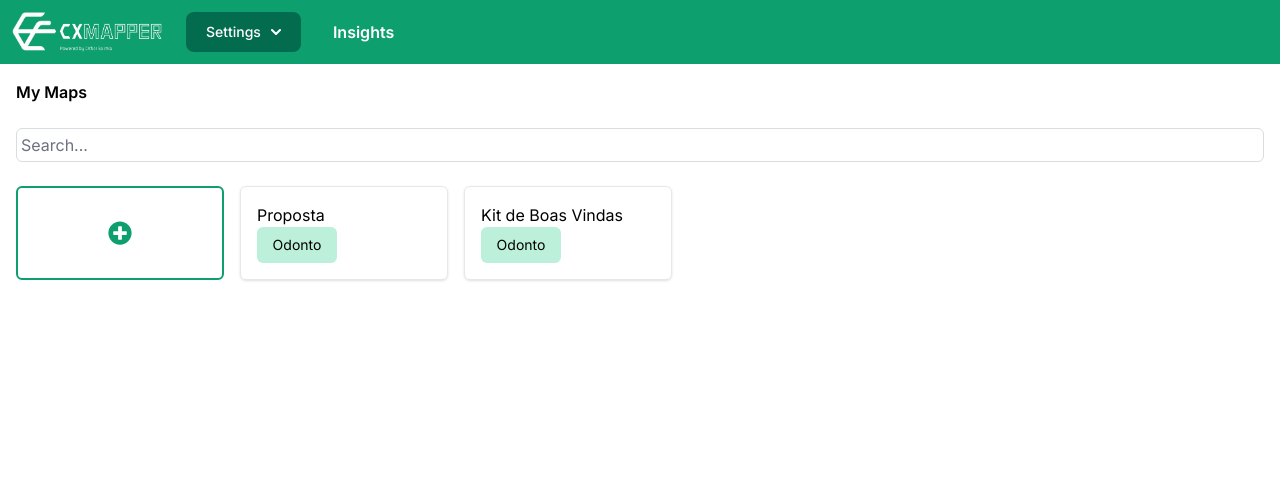
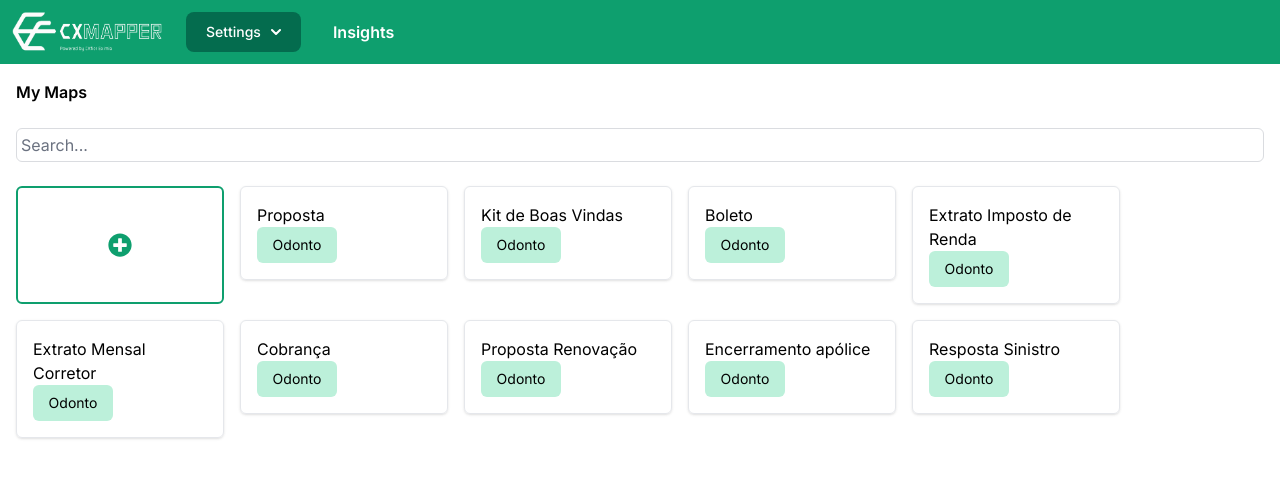
Before and after one commit to jonatasfernandespimenta/CxMapper, a Next.js app: page /maps in a window 1280 px wide. Shown: the top 478 px of the page. Built offline with nearby package versions, Linux system fonts and the light colour scheme.

Commit message:
create maps mock

```diff
--- /dev/null
+++ b/src/mocks/myMaps.ts
@@ -0,0 +1,38 @@
+export const myMaps = [
+  {
+    tag: 'Odonto',
+    name: 'Proposta',
+  },
+  {
+    tag: 'Odonto',
+    name: 'Kit de Boas Vindas',
+  },
+  {
+    tag: 'Odonto',
+    name: 'Boleto',
+  },
+  {
+    tag: 'Odonto',
+    name: 'Extrato Imposto de Renda',
+  },
+  {
+    tag: 'Odonto',
+    name: 'Extrato Mensal Corretor',
+  },
+  {
+    tag: 'Odonto',
+    name: 'Cobrança',
+  },
+  {
+    tag: 'Odonto',
+    name: 'Proposta Renovação',
+  },
+  {
+    tag: 'Odonto',
+    name: 'Encerramento apólice',
+  },
+  {
+    tag: 'Odonto',
+    name: 'Resposta Sinistro',
+  },
+];
--- a/src/ui/features/MyMaps.tsx
+++ b/src/ui/features/MyMaps.tsx
@@ -7,22 +7,12 @@ import Map from '../components/molecules/Map';
 import MainLayout from '../layouts/MainLayout';
 import CreateMapModal from '../components/organisms/CreateMapModal';
 import Input from '../components/atoms/Input';
+import { myMaps } from '@/mocks/myMaps';
 
 interface NewMapFormValues {
   mapName: string
   businessLine: string
 }
-
-const myMaps = [
-  {
-    tag: 'Odonto',
-    name: 'Proposta',
-  },
-  {
-    tag: 'Odonto',
-    name: 'Kit de Boas Vindas',
-  },
-];
 
 interface IMap {
   tag: string
--- a/src/ui/utils/selectSettings.tsx
+++ b/src/ui/utils/selectSettings.tsx
@@ -26,7 +26,7 @@ export function selectSettings({ type, item }: ISelectSettings) {
     trigger: <TriggerSettings item={item} />,
     timer: <TimerSettings item={item} />,
     script: <ScriptSettings item={item} />,
-    wait: <WaitSettings item={item} />,
+    wait: <WaitSettings item={item} prevItem={item} />,
   };
 
   // @ts-ignore
```
